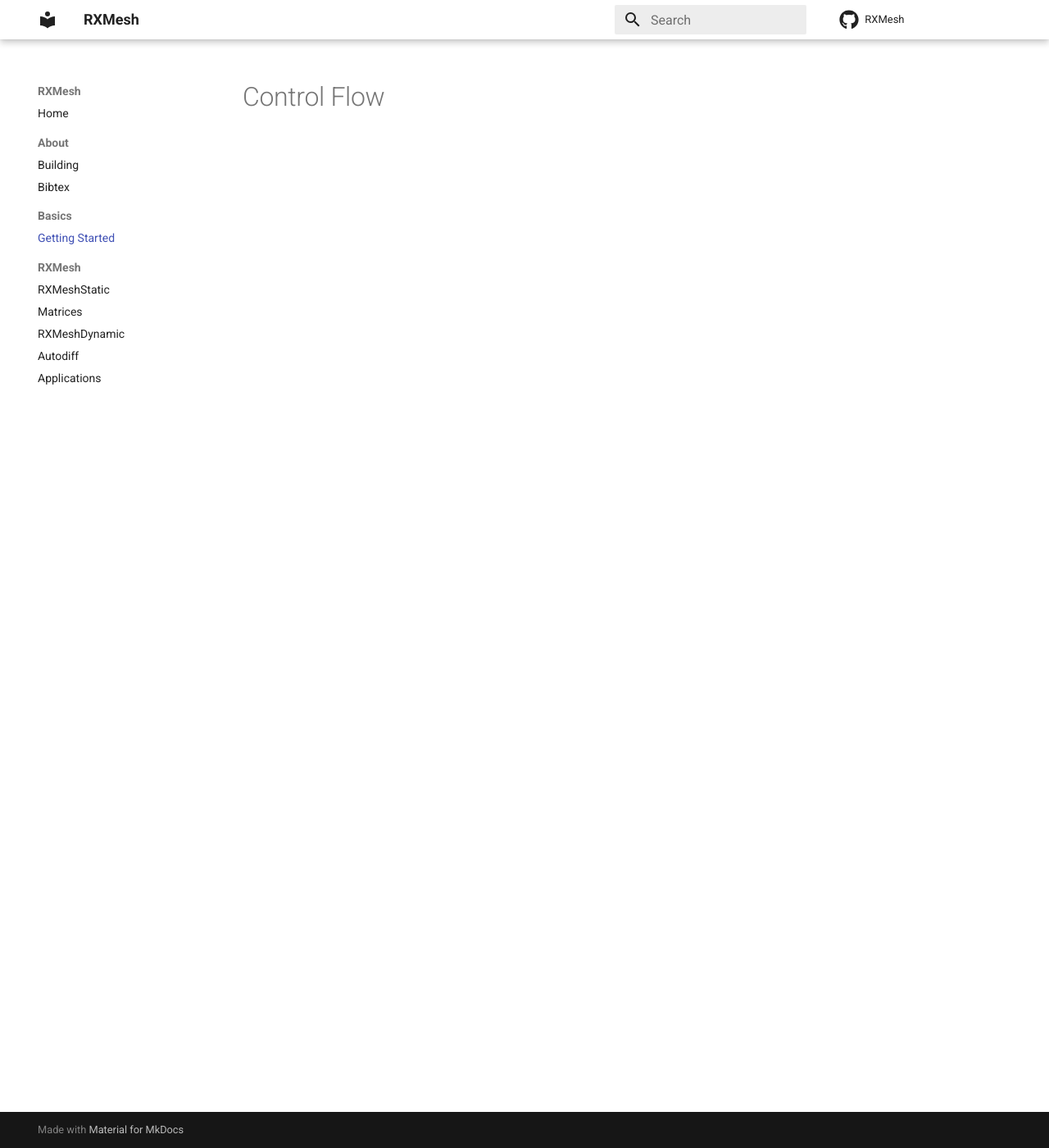
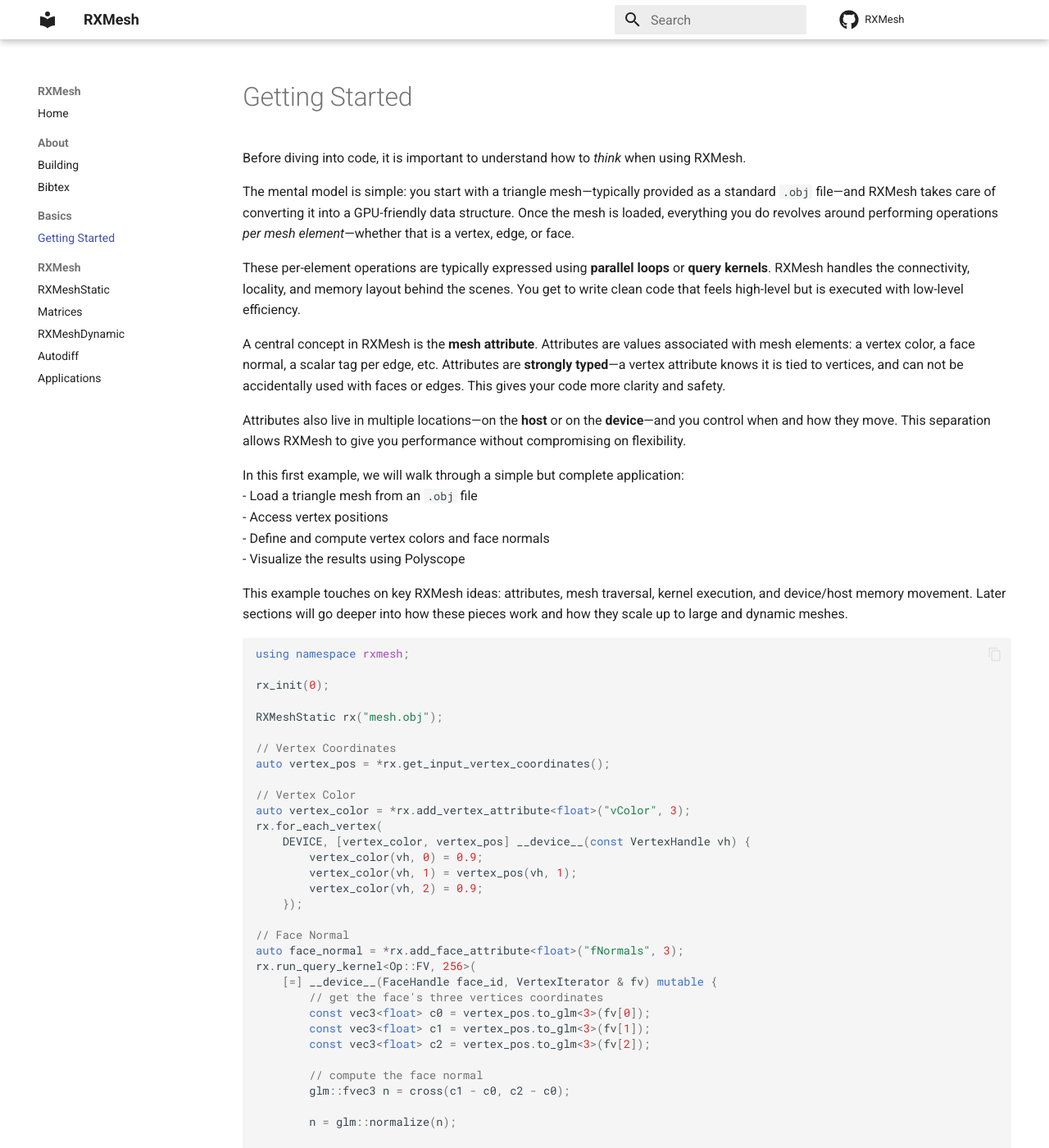
Before and after one commit to Ahdhn/RXMeshDocs, an MkDocs documentation site: the page built from docs/basics/basic.md, in a window 1280 px wide and 1400 px high. Shown: the whole window at 82% size. Built offline with MkDocs 1.6.1 and Material for MkDocs 9.7.7, drawn with Linux system fonts in a browser that asks for light colours; comment, search, counter and statistics services are not loaded; some of the changed text lies outside the part shown.

Commit message:
getting started

````diff
--- a/docs/basics/basic.md
+++ b/docs/basics/basic.md
@@ -1 +1,77 @@
-# Control Flow
+# Getting Started
+
+Before diving into code, it is important to understand how to *think* when using RXMesh.
+
+The mental model is simple: you start with a triangle mesh—typically provided as a standard `.obj` file—and RXMesh takes care of converting it into a GPU-friendly data structure. Once the mesh is loaded, everything you do revolves around performing operations *per mesh element*—whether that is a vertex, edge, or face.
+
+These per-element operations are typically expressed using **parallel loops** or **query kernels**. RXMesh handles the connectivity, locality, and memory layout behind the scenes. You get to write clean code that feels high-level but is executed with low-level efficiency.
+
+A central concept in RXMesh is the **mesh attribute**. Attributes are values associated with mesh elements: a vertex color, a face normal, a scalar tag per edge, etc. Attributes are **strongly typed**—a vertex attribute knows it is tied to vertices, and can not be accidentally used with faces or edges. This gives your code more clarity and safety.
+
+Attributes also live in multiple locations—on the **host** or on the **device**—and you control when and how they move. This separation allows RXMesh to give you performance without compromising on flexibility.
+
+In this first example, we will walk through a simple but complete application:
+- Load a triangle mesh from an `.obj` file
+- Access vertex positions
+- Define and compute vertex colors and face normals
+- Visualize the results using Polyscope
+
+This example touches on key RXMesh ideas: attributes, mesh traversal, kernel execution, and device/host memory movement. Later sections will go deeper into how these pieces work and how they scale up to large and dynamic meshes.
+
+
+
+```c++
+using namespace rxmesh;
+
+rx_init(0);
+
+RXMeshStatic rx("mesh.obj");
+
+// Vertex Coordinates
+auto vertex_pos = *rx.get_input_vertex_coordinates();
+
+// Vertex Color
+auto vertex_color = *rx.add_vertex_attribute<float>("vColor", 3);
+rx.for_each_vertex(
+    DEVICE, [vertex_color, vertex_pos] __device__(const VertexHandle vh) {
+        vertex_color(vh, 0) = 0.9;
+        vertex_color(vh, 1) = vertex_pos(vh, 1);
+        vertex_color(vh, 2) = 0.9;
+    });
+
+// Face Normal
+auto face_normal = *rx.add_face_attribute<float>("fNormals", 3);
+rx.run_query_kernel<Op::FV, 256>(
+    [=] __device__(FaceHandle face_id, VertexIterator & fv) mutable {
+        // get the face's three vertices coordinates
+        const vec3<float> c0 = vertex_pos.to_glm<3>(fv[0]);
+        const vec3<float> c1 = vertex_pos.to_glm<3>(fv[1]);
+        const vec3<float> c2 = vertex_pos.to_glm<3>(fv[2]);
+
+        // compute the face normal
+        glm::fvec3 n = cross(c1 - c0, c2 - c0);
+
+        n = glm::normalize(n);
+
+        // store the normals
+        face_normal.from_glm(face_id, n);
+    });
+
+//Move attributes to the host
+vertex_color.move(DEVICE, HOST);
+face_normal.move(DEVICE, HOST);
+
+//Visualize using Polyscope
+auto ps_mesh = rx.get_polyscope_mesh();
+ps_mesh->addVertexColorQuantity("vColor", vertex_color);
+ps_mesh->addFaceVectorQuantity("fNormal", face_normal);
+
+polyscope::show();
+
+```
+
+If everything is set up correctly, you should see something like this—your mesh visualized with per-vertex color and face normals:
+
+<p align="left">
+  <img src="../assets/getting_started.jpg" alt="Dragon" width="400"/>
+</p>
````
Also changed, not shown: docs/assets/getting_started.jpg (added).
